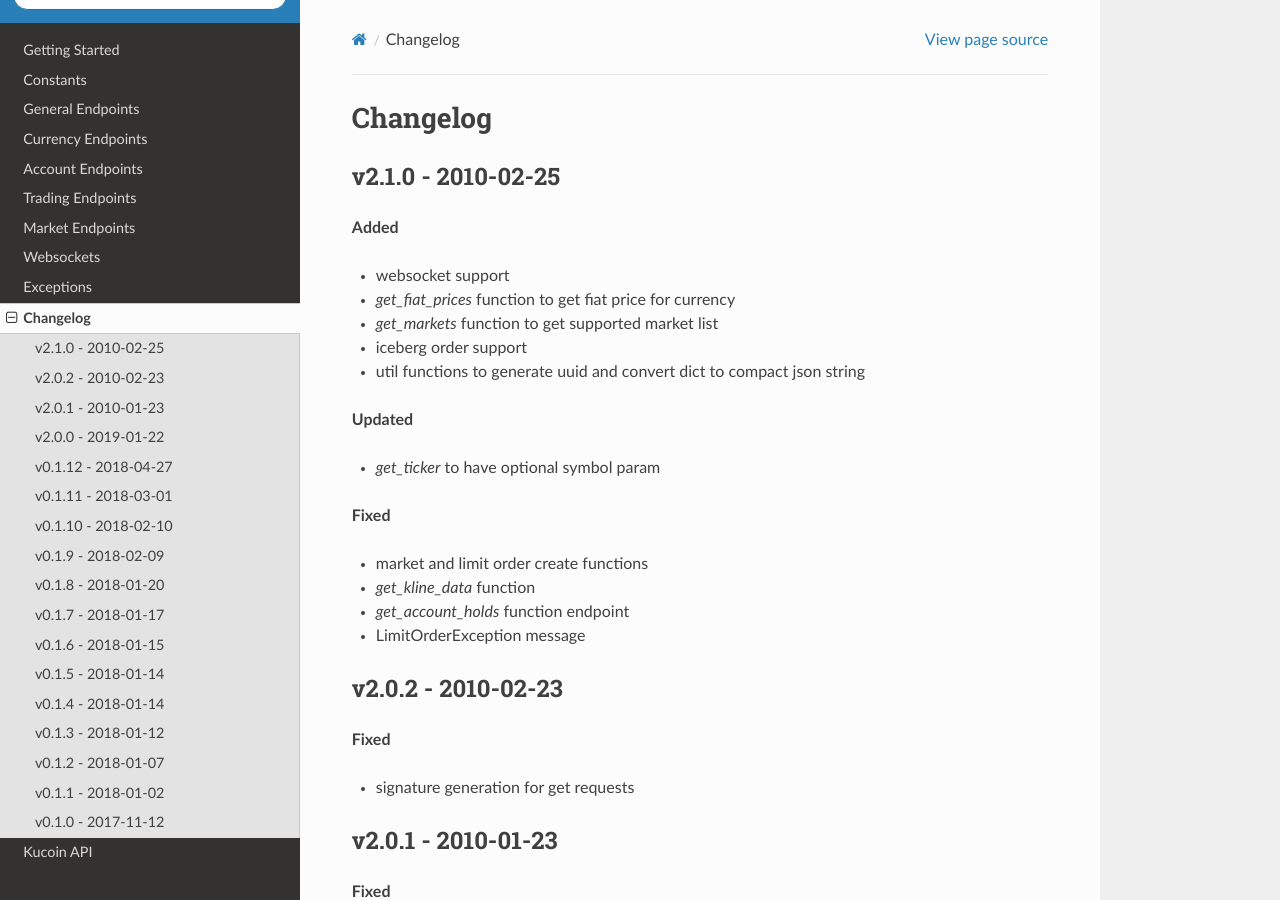
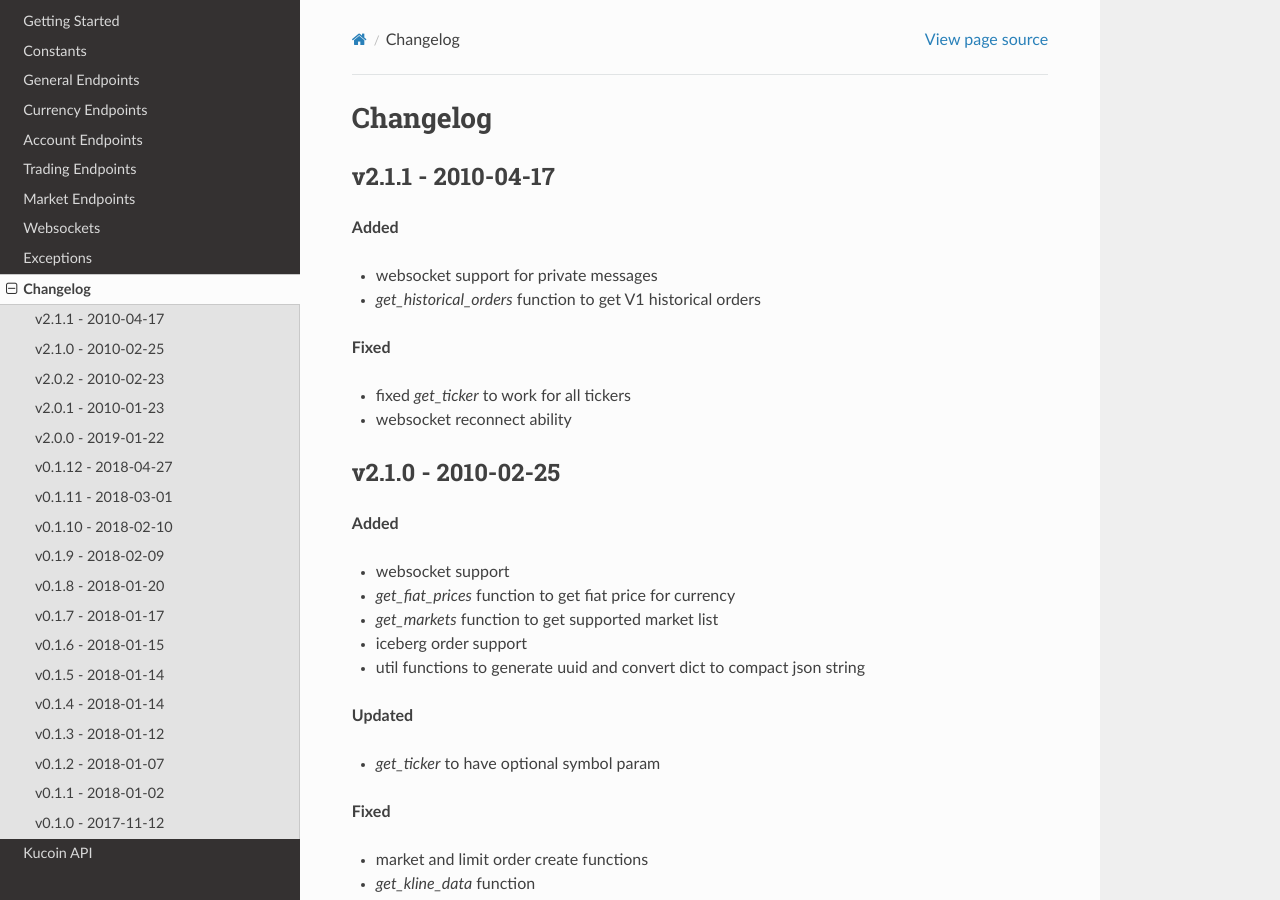
Before and after one commit to sammchardy/python-kucoin, a Sphinx documentation site: the page built from docs/changelog.rst, in a window 1280 px wide and 900 px high. Built offline with Sphinx 7.4.7 and the Read the Docs theme 2.0.0, drawn with Linux system fonts in a browser that asks for light colours; formulas are drawn with MathJax 3.

Commit message:
Update to v0.2.1

```diff
--- a/README.rst
+++ b/README.rst
@@ -1,5 +1,5 @@
 ===============================
-Welcome to python-kucoin v2.1.0
+Welcome to python-kucoin v2.1.1
 ===============================
 
 .. image:: https://img.shields.io/pypi/v/python-kucoin.svg
--- a/docs/changelog.rst
+++ b/docs/changelog.rst
@@ -1,5 +1,19 @@
 Changelog
 =========
+
+v2.1.1 - 2010-04-17
+^^^^^^^^^^^^^^^^^^^^
+
+**Added**
+
+- websocket support for private messages
+- `get_historical_orders` function to get V1 historical orders
+
+**Fixed**
+
+- fixed `get_ticker` to work for all tickers
+- websocket reconnect ability
+
 
 v2.1.0 - 2010-02-25
 ^^^^^^^^^^^^^^^^^^^^
--- a/kucoin/__init__.py
+++ b/kucoin/__init__.py
@@ -4,4 +4,4 @@
 
 """
 
-__version__ = '2.1.0'
+__version__ = '2.1.1'
```
